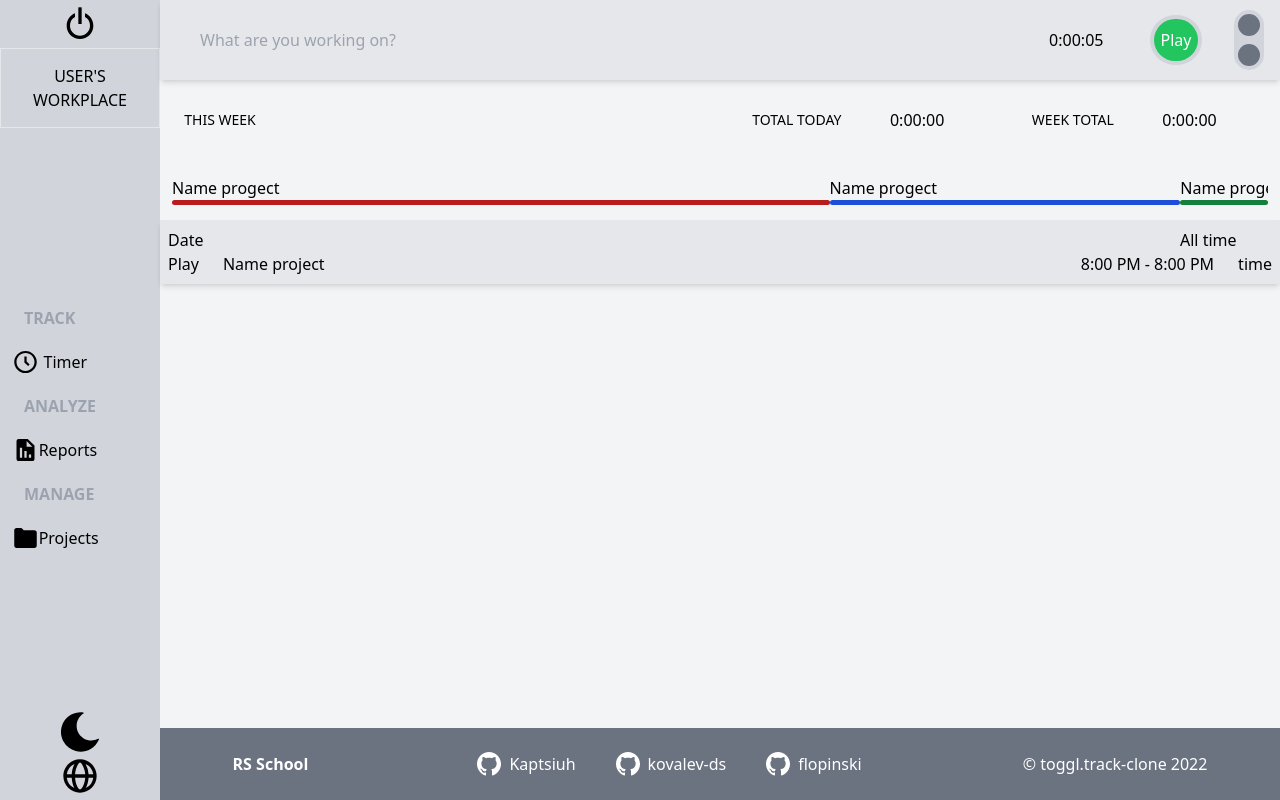
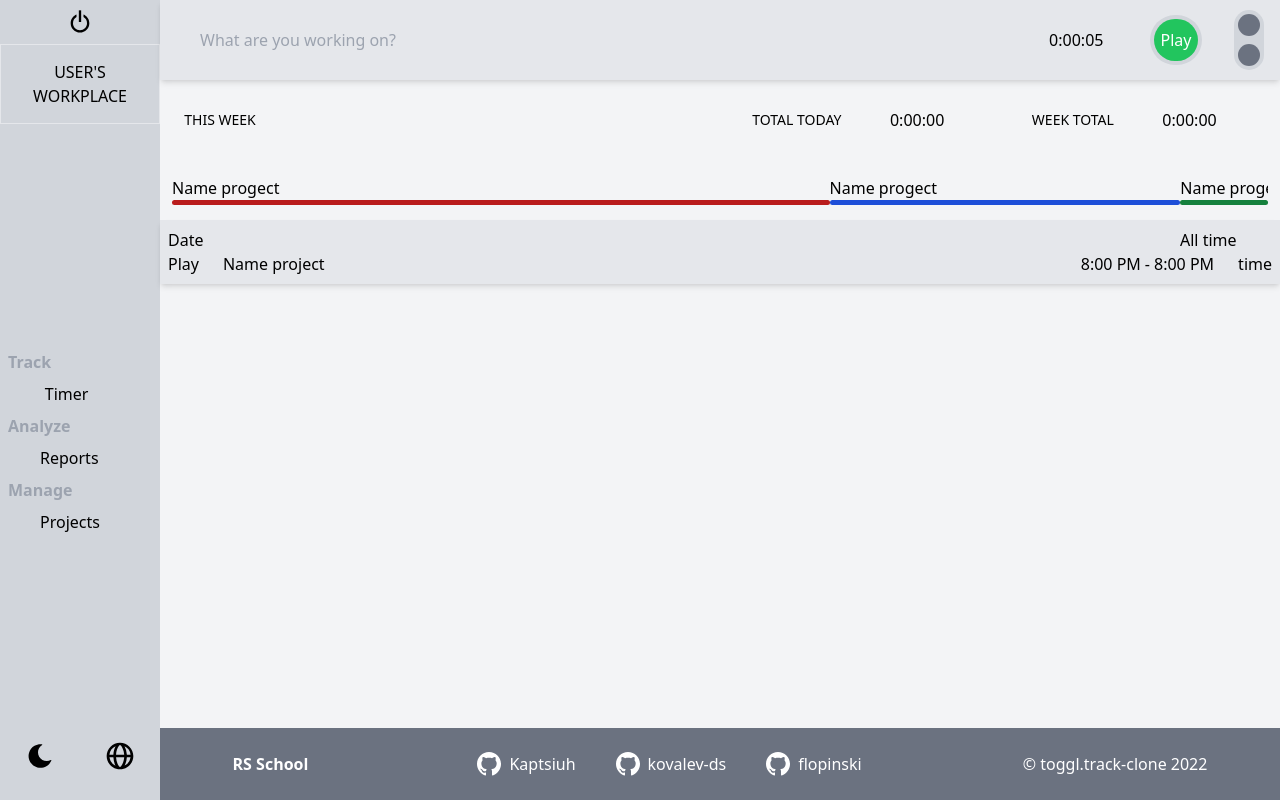
Before and after one commit to Kaptsiuh/RS-Clone, a React (Vite) app: page / in a window 1280 px wide. Built offline with nearby package versions, Linux system fonts and the light colour scheme.

Commit message:
feat: change sidebar

```diff
--- a/src/App.tsx
+++ b/src/App.tsx
@@ -7,10 +7,10 @@ const App: FC = () => {
       <div className="flex text-white col-start-1 col-end-2 min-h-screen">
         <div className="w-full bg-gray-300 h-full flex flex-col justify-between">
           <div>
-            <div className="flex w-full h-10 my-1">
+            <div className="flex w-full h-7 my-2">
               <a className="w-full" href="">
                 <img
-                  className="w-full h-10"
+                  className="w-full h-7"
                   src="./src/assets/power-on.svg"
                   alt="main page button"
                 />
@@ -18,83 +18,55 @@ const App: FC = () => {
             </div>
             <div className="flex w-full h-20 text-black shrink text-center items-center justify-center border mb-10">
               <div className="w-5/6">USER'S WORKPLACE</div>
-              {/* <div className="w-1/6">
-              <img
-                className="w-full h-20"
-                src="./src/assets/chevron-down.svg"
-                alt="chevron down icon"
-              />
-            </div> */}
             </div>
           </div>
 
           <div>
-            <div className="w-full px-6 flex item-center text-center text-black text-gray-400 font-bold">
-              TRACK
+            <div className="w-full px-2 flex item-center text-center text-black text-gray-400 font-bold">
+              Track
             </div>
             <a
-              className="flex w-full h-10 text-black shrink text-center items-center m-3"
+              className="flex w-full h-10 text-black shrink text-center items-center ml-10 hover:text-orange-500 transition-colors"
               href=""
             >
-              <div className="w-1/6">
-                <img
-                  className="w-full h-20"
-                  src="./src/assets/timer.svg"
-                  alt="timer icon"
-                />
-              </div>
               <div className="w-2/6">Timer</div>
             </a>
 
-            <div className="w-full px-6 flex item-center text-center text-black text-gray-400 font-bold">
-              ANALYZE
+            <div className="w-full px-2 flex item-center text-center text-black text-gray-400 font-bold">
+              Analyze
             </div>
             <a
-              className="flex w-full h-10 text-black shrink text-center items-center m-3"
+              className="flex w-full h-10 text-black shrink text-center items-center ml-10 hover:text-orange-500 transition-colors"
               href=""
             >
-              <div className="w-1/6">
-                <img
-                  className="w-full h-20"
-                  src="./src/assets/reports.svg"
-                  alt="timer icon"
-                />
-              </div>
               <div className="w-2/6">Reports</div>
             </a>
 
-            <div className="w-full px-6 flex item-center text-center text-gray-400 font-bold">
-              MANAGE
+            <div className="w-full px-2 flex item-center text-center text-gray-400 font-bold">
+              Manage
             </div>
             <a
-              className="flex w-full h-10 text-black shrink text-center items-center m-3"
+              className="flex w-full h-10 text-black shrink text-center items-center ml-10 hover:text-orange-500 transition-colors"
               href=""
             >
-              <div className="w-1/6">
-                <img
-                  className="w-full h-20"
-                  src="./src/assets/projects.svg"
-                  alt="timer icon"
-                />
-              </div>
               <div className="w-2/6">Projects</div>
             </a>
           </div>
-          <div>
-            <div className="flex w-full h-10 my-1">
+          <div className="flex">
+            <div className="flex w-full h-10 my-4">
               <a className="w-full h-10" href="">
                 <img
-                  className="w-full h-10"
+                  className="w-full h-6"
                   src="./src/assets/nightmode.svg"
                   alt="nightmode switcher button"
                 />
               </a>
             </div>
 
-            <div className="flex w-full h-10 my-1">
+            <div className="flex w-full h-10 my-3">
               <a className="w-full h-10" href="">
                 <img
-                  className="w-full h-10"
+                  className="w-full h-8"
                   src="./src/assets/language.svg"
                   alt="language button"
                 />
```
